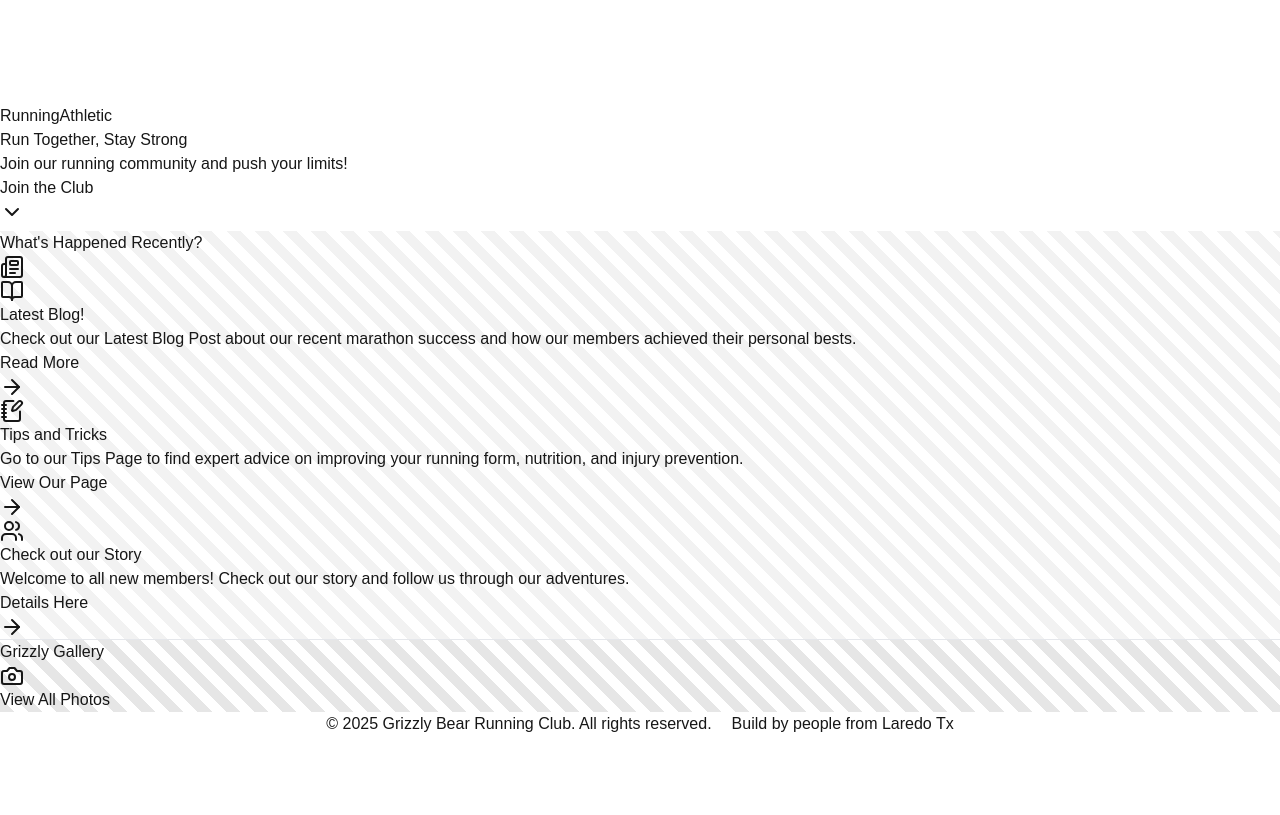
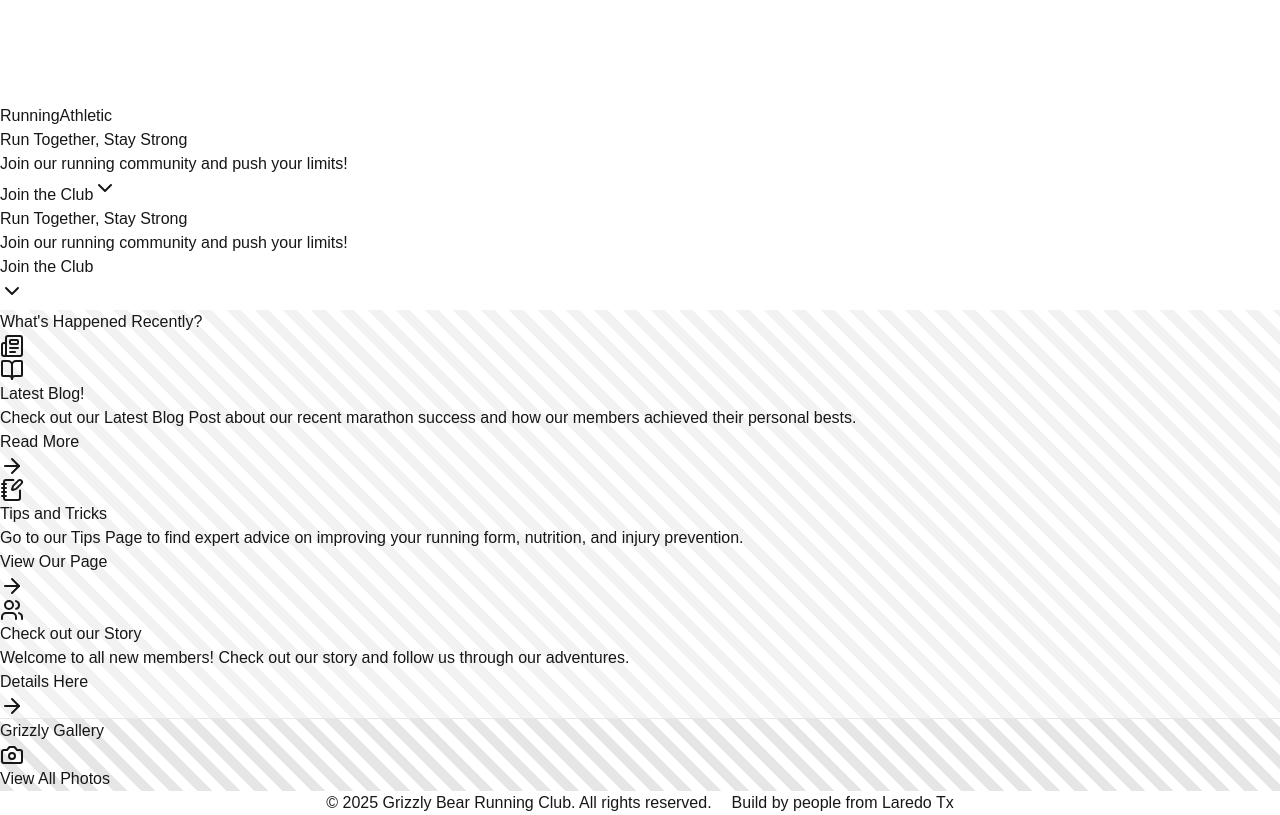
Before and after one commit to juanmoreno96/GrizzlyBearRunningClub, a Next.js app: page / in a window 1280 px wide. Shown: the part 2880-3695 px from the top of the page. Before the commit the page ends 3616 px from the top, so only its background shows below. Built offline with nearby package versions, Linux system fonts and the light colour scheme; grey boxes are pictures that could not be loaded.

Commit message:
updated the main photo in the home page and fix the hero baner in the contact page

```diff
--- a/src/app/contact/page.tsx
+++ b/src/app/contact/page.tsx
@@ -65,7 +65,7 @@
       ) : (
         // Main content
         <>
-          <div className="absolute inset-0 h-1/3 bg-cover bg-center bg-[url('/bannerPhotos/lunaEars.jpg')] opacity-80 "></div>
+          <div className="absolute inset-0 h-1/3 bg-cover bg-center bg-[url('/bannerPhotos/lunaEars.jpg')] opacity-80 bg-[center_top_80%]"></div>
           <div className="absolute inset-0 bg-gradient-to-b from-black/60 to-transparent"></div>
           <div className="bg-diagonal-stripes">
             <div className="relative flex flex-col md:flex-row items-center justify-center w-full px-6 mt-24 flex-grow max-w-screen-2xl mx-auto">
--- a/src/app/page.tsx
+++ b/src/app/page.tsx
@@ -67,23 +67,20 @@
           // Main content
           <>
             <Navbar />
-            <div className="relative">
-                <div className="fixed inset-0 w-full h-full ">
+            <div className="hidden md:block relative">
+              <div className="fixed inset-0 w-full h-full">
                 <Image
                   src="/bannerPhotos/running-hero.jpg"
                   alt="Running hero"
                   fill
                   priority
                   className="object-cover"
-                  style={{ objectPosition: "50% 50%" }} // horizontal (x) then vertical (y)
+                  style={{ objectPosition: "50% 50%" }}
                 />
-                <div className="absolute inset-0 bg-gradient-to-b from-black/60 to-transparent"></div>
+                <div className="absolute inset-0 bg-gradient-to-b from-black/60 to-transparent pointer-events-none" />
               </div>
-               {/* Hero background image using next/image fill (image behind content) */}
 
-            {/* Optional overlay to darken image for readable text */}
-            <div className="absolute inset-0 bg-black/30 -z-10" />
-
+              {/* Hero content on desktop */}
               <div className="relative flex flex-col items-center justify-center min-h-screen text-center text-white px-6 z-20">
                 <h1 className="text-5xl md:text-6xl font-bold">Run Together, Stay Strong</h1>
                 <p className="mt-4 text-lg md:text-xl text-white">
@@ -94,7 +91,38 @@
                     Join the Club
                   </button>
                 </Link>
+                <button
+                  onClick={scrollToContent}
+                  className="absolute bottom-12 left-1/2 transform -translate-x-1/2 text-white hover:text-red-800 transition-colors animate-bounce z-30"
+                >
+                  <ChevronDown className="h-8 w-8" />
+                </button>
               </div>
+            </div>
+
+            {/* Mobile Hero (Unified Image + Content) */}
+            <div className="md:hidden relative h-screen flex flex-col justify-center items-center text-center text-white px-6">
+              <Image
+                src="/bannerPhotos/running-hero.jpg"
+                alt="Running hero"
+                fill
+                priority
+                className="object-cover"
+                style={{ objectPosition: "50% 50%" }}
+              />
+              <div className="absolute inset-0 bg-gradient-to-b from-black/60 to-transparent pointer-events-none" />
+
+              {/* Hero content stays on top of image */}
+              <div className="relative z-10">
+                <h1 className="text-4xl font-bold">Run Together, Stay Strong</h1>
+                <p className="mt-3 text-base text-white">
+                  Join our running community and push your limits!
+                </p>
+                <Link href="/contact" passHref>
+                  <button className="mt-5 px-5 py-3 text-base font-medium bg-blue-600 hover:bg-blue-500 rounded-lg">
+                    Join the Club
+                  </button>
+                </Link>
               </div>
               <button
                   onClick={scrollToContent}
@@ -102,8 +130,7 @@
                 >
                   <ChevronDown className="h-8 w-8" />
                 </button>
-
-
+            </div>
           </>
         )}
       </div>
```
Lines whose indentation alone changed are shown as unchanged.
